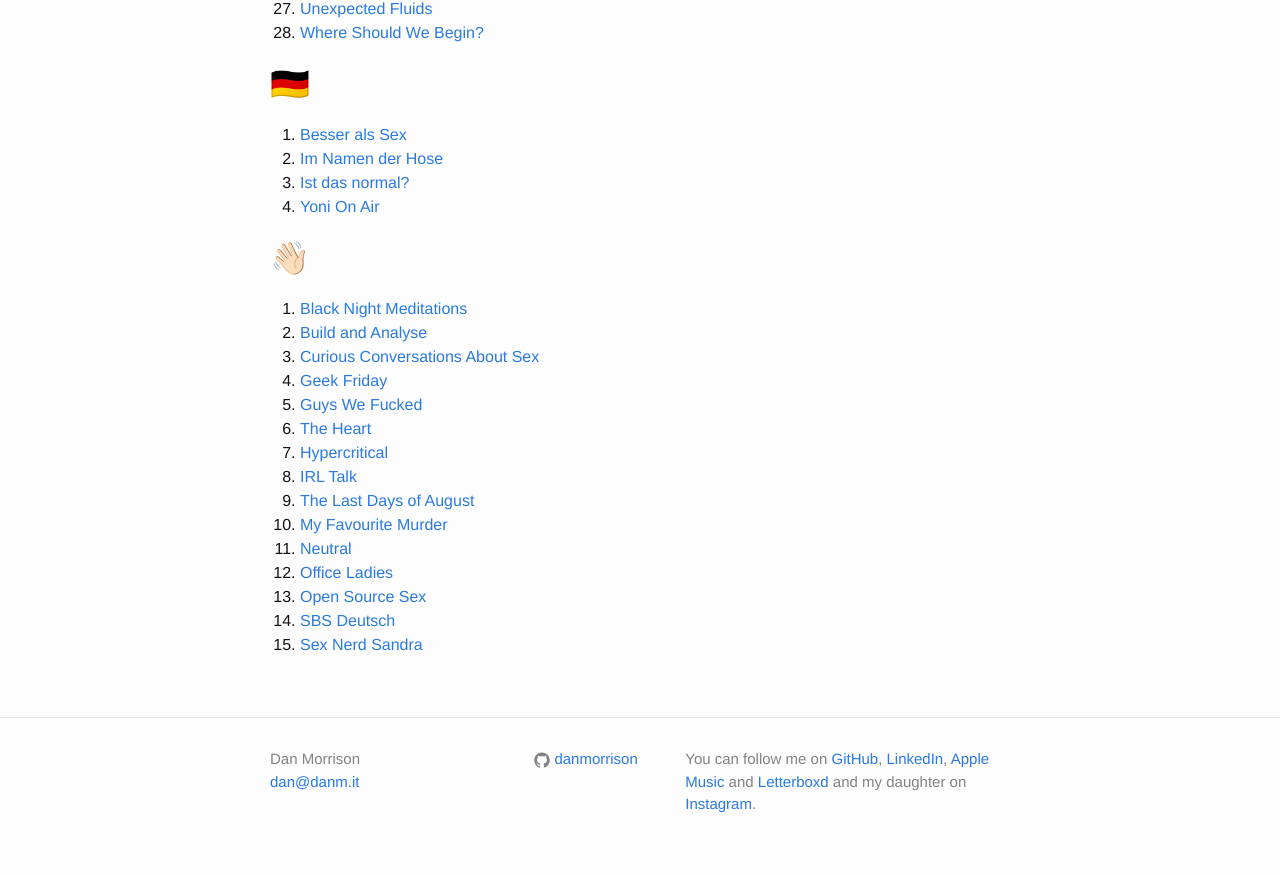
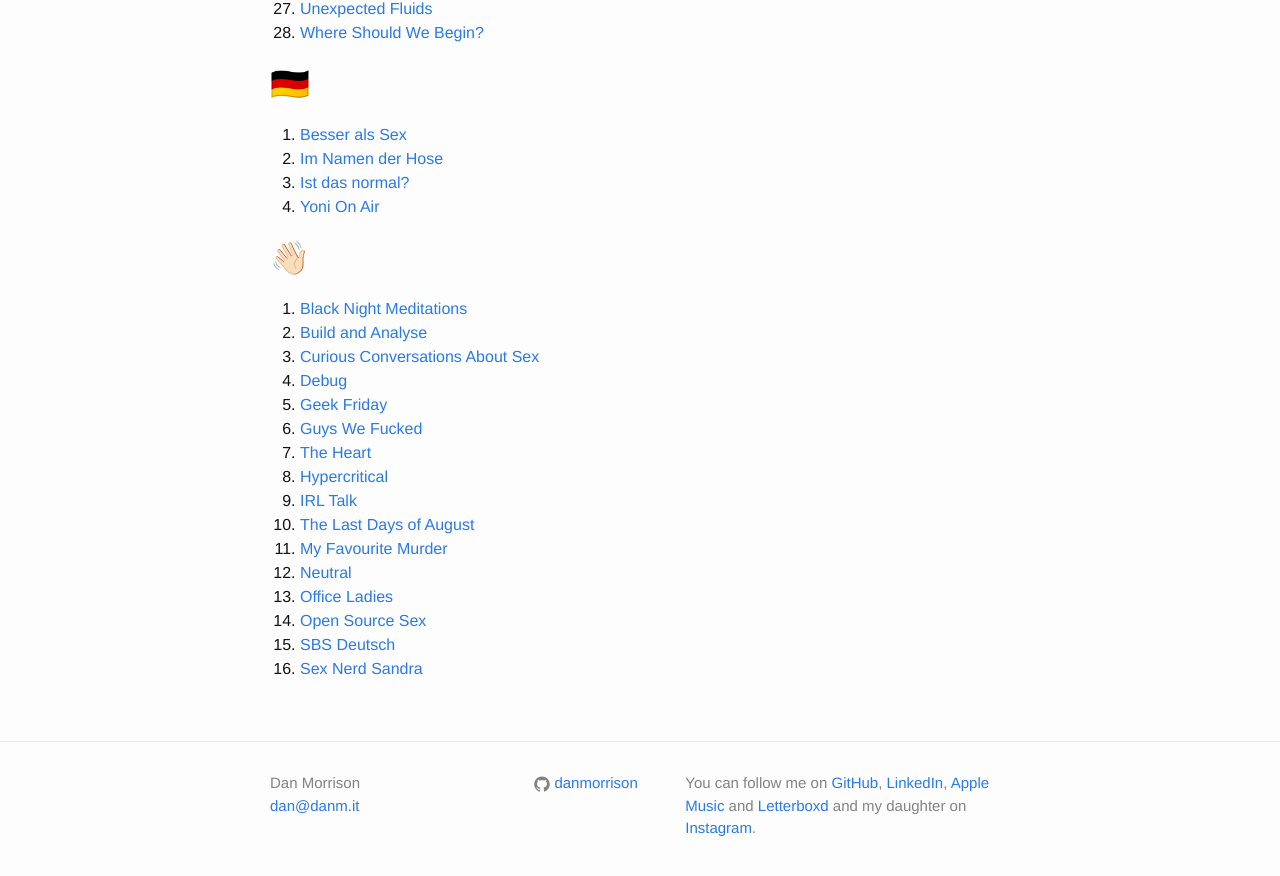
Before and after one commit to danmorrison/danmorrison.github.io, a Jekyll site: the page built from _posts/2019-01-11-podcasts.md, in a window 1280 px wide and 900 px high, scrolled down 929 px. Shown: the top 876 px of the window. Built offline with Jekyll 4.4.1, drawn with Linux system fonts in a browser that asks for light colours.

Commit message:
Add Debug

```diff
--- a/_posts/2019-01-11-podcasts.md
+++ b/_posts/2019-01-11-podcasts.md
@@ -49,6 +49,7 @@
 1. [Black Night Meditations](https://podcasts.apple.com/podcast/id285147281)
 1. [Build and Analyse](https://podcasts.apple.com/podcast/id404064215)
 1. [Curious Conversations About Sex](https://podcasts.apple.com/podcast/id1177328041)
+1. [Debug](https://podcasts.apple.com/podcast/id578812394)
 1. [Geek Friday](https://podcasts.apple.com/podcast/id686032354)
 1. [Guys We Fucked](https://podcasts.apple.com/podcast/id885960517)
 1. [The Heart](https://podcasts.apple.com/podcast/id595892633)
```
